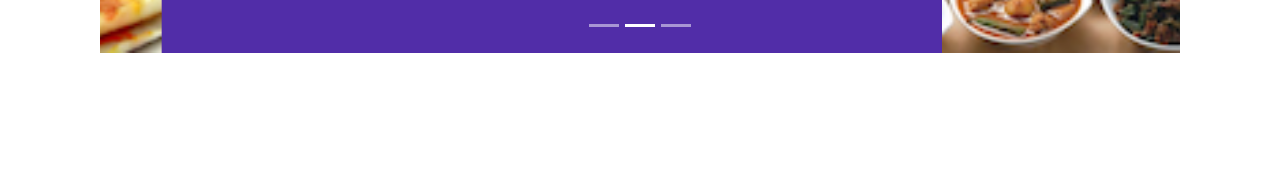
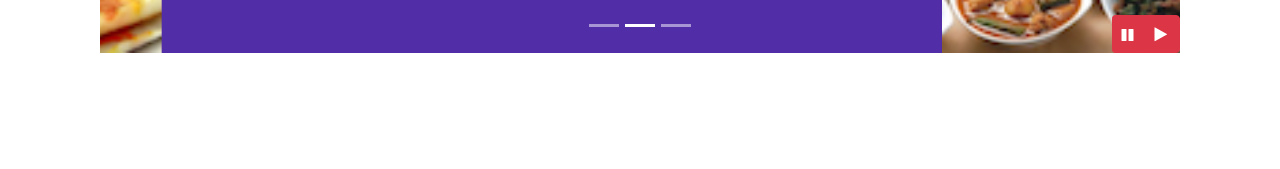
Before and after one commit to ciarram/Intro-Bootstrap, a website: page conFusion/index.html in a window 1280 px wide. Shown: the part 631-800 px from the top of the page. Drawn offline with nearby package versions, Linux system fonts and the light colour scheme.

Commit message:
added jquery functions to carousel

```diff
--- a/conFusion/css/style.css
+++ b/conFusion/css/style.css
@@ -74,3 +74,9 @@ body{
     left: 0;
     min-height: 300px;
 }
+
+#carouselButtons{
+    right: 0px;
+    position: absolute;
+    bottom: 0px;
+}
--- a/conFusion/index.html
+++ b/conFusion/index.html
@@ -196,6 +196,14 @@
                         <a class="carousel-control-next" href="#mycarousel" role="button" data-slide="next">
                             <span class="carousel-control-next-icon"></span>
                         </a>
+                        <div class="btn-group" id="carouselButtons">
+                            <button class="btn btn-danger btn-sm" id="carousel-pause">
+                                <span class="fa fa-pause"></span>
+                            </button>
+                            <button class="btn btn-danger btn-small" id="carousel-play">
+                                <span class="fa fa-play"></span>
+                            </button>
+                        </div>
                     </div>
                 </div>
             </div>
@@ -293,6 +301,15 @@
 <script src="node_modules/popper.js/dist/umd/popper.min.js"></script>
 <script src="node_modules/bootstrap/dist/js/bootstrap.min.js"></script>
 <script>
+    $(document).ready(function(){
+        $('#mycarousel').carousel({ interval: 2000 });
+        $('#carousel-pause').click(function(){
+            $('#mycarousel').carousel('pause');
+        });
+        $('#carousel-play').click(function(){
+            $('#mycarousel').carousel('cycle');
+        });
+    });
 </script>
 </body>
 
```
